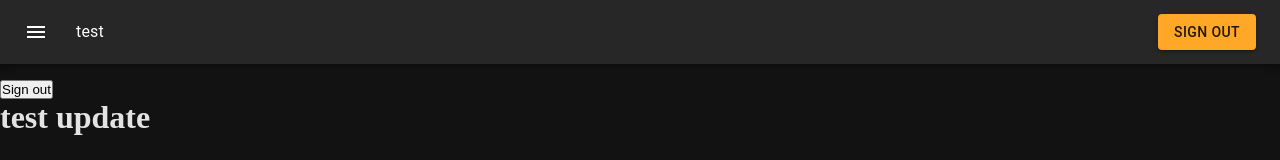
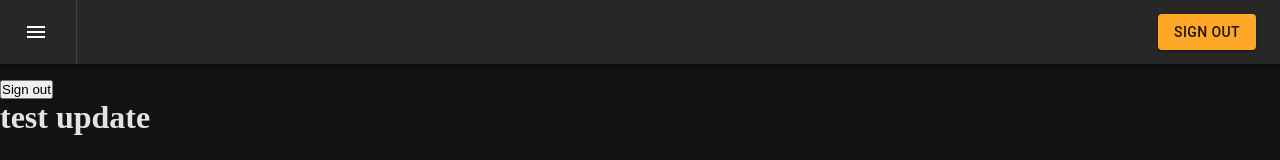
Before and after one commit to thomasreichmann/auto-twitch-compiler-web, a Next.js app: page / in a window 1280 px wide. Shown: the top 160 px of the page. Built offline with nearby package versions, Linux system fonts and the light colour scheme; no server answers.

Commit message:
divider save

```diff
--- a/src/components/header/index.tsx
+++ b/src/components/header/index.tsx
@@ -2,15 +2,20 @@ import {
   AppBar,
   Box,
   Button,
+  Divider,
+  Grid,
   IconButton,
   Toolbar,
   Typography,
 } from "@mui/material";
 import MenuIcon from "@mui/icons-material/Menu";
-import { signOut } from "next-auth/react";
+import { signOut, useSession } from "next-auth/react";
 import React from "react";
 
-export const Header = () => (
+export const Header = () => {
+  const { data: session, status } = useSession();
+
+  return (
     <Box sx={{ flexGrow: 1 }}>
       <AppBar position="static">
         <Toolbar>
@@ -23,7 +28,9 @@ export const Header = () => (
           >
             <MenuIcon />
           </IconButton>
-        <Typography sx={{ flexGrow: 1 }}>test</Typography>
+          <Typography variant="h6">{session?.user?.email}</Typography>
+          <Divider orientation="vertical" flexItem />
+          <Typography sx={{ flexGrow: 1 }}>{session?.user?.name}</Typography>
           <Button onClick={() => signOut()} variant="contained" color="warning">
             Sign out
           </Button>
@@ -31,3 +38,4 @@ export const Header = () => (
       </AppBar>
     </Box>
   );
+};
```
Lines whose indentation alone changed are shown as unchanged.
